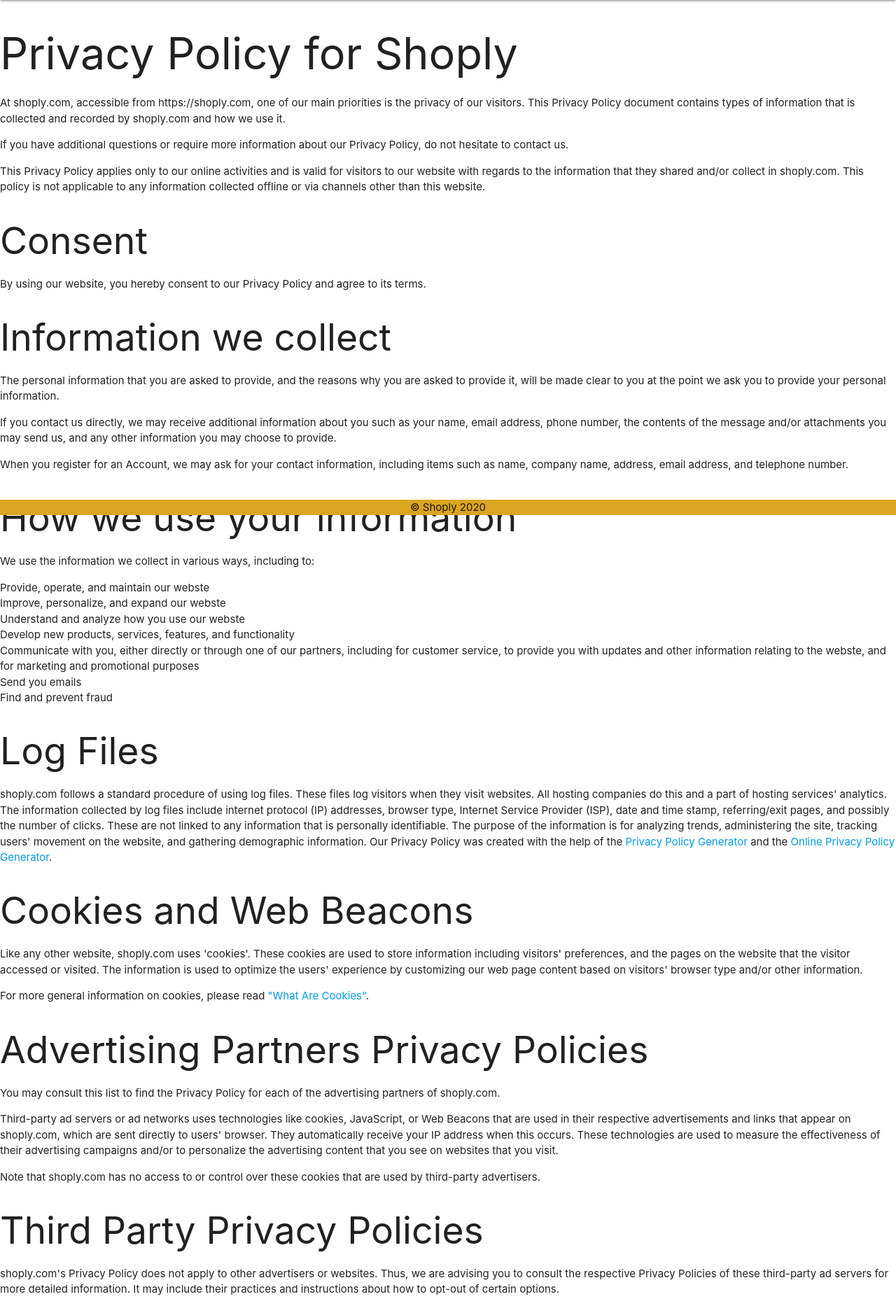
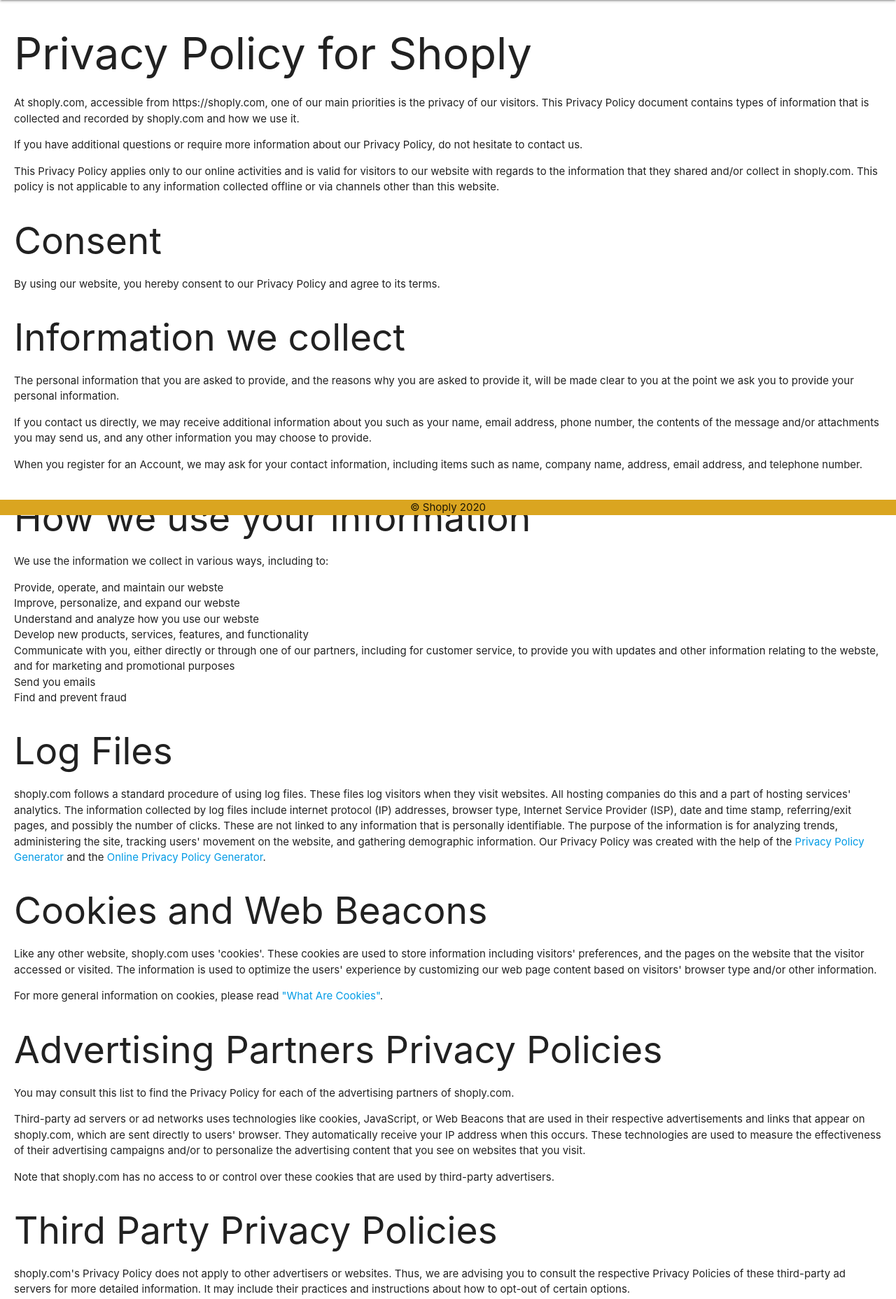
Before and after one commit to Victor-El/shoply, a Django app: page /privacy_policy in a window 1280 px wide. Shown: the part 64-1920 px from the top of the page at 70% size. Run offline with Django 3.2, Linux system fonts and the light colour scheme.

Commit message:
pad privacy policy

```diff
--- a/templates/privacy_policy.html
+++ b/templates/privacy_policy.html
@@ -1,7 +1,7 @@
 {% extends 'base/base.html' %}
 
 {% block shoply-content %}
-    <div id="privacy-policy">
+    <div id="privacy-policy" style="padding: 0 20px 50px 20px;">
         <h1>Privacy Policy for Shoply</h1>
 
         <p>At shoply.com, accessible from https://shoply.com, one of our main priorities is the privacy of our visitors. This Privacy Policy document contains types of information that is collected and recorded by shoply.com and how we use it.</p>
```
